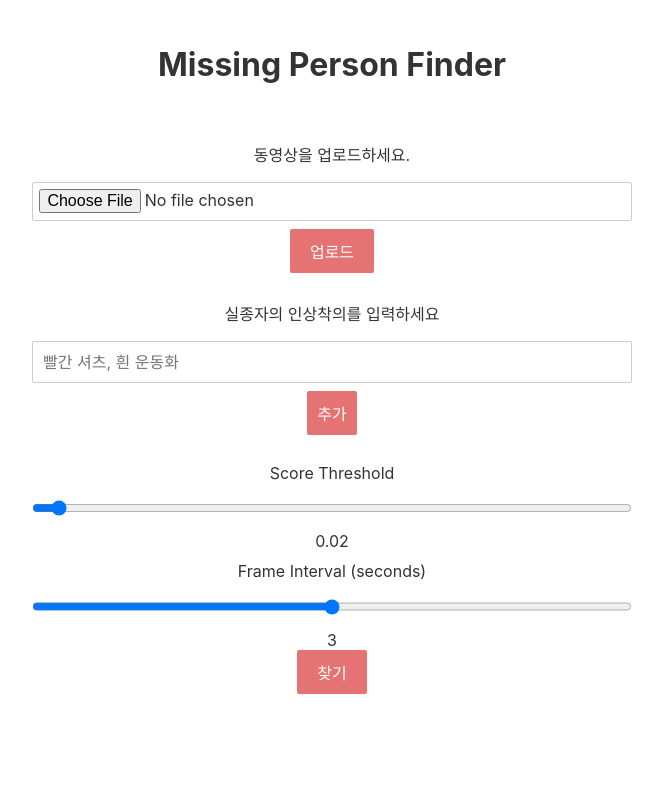
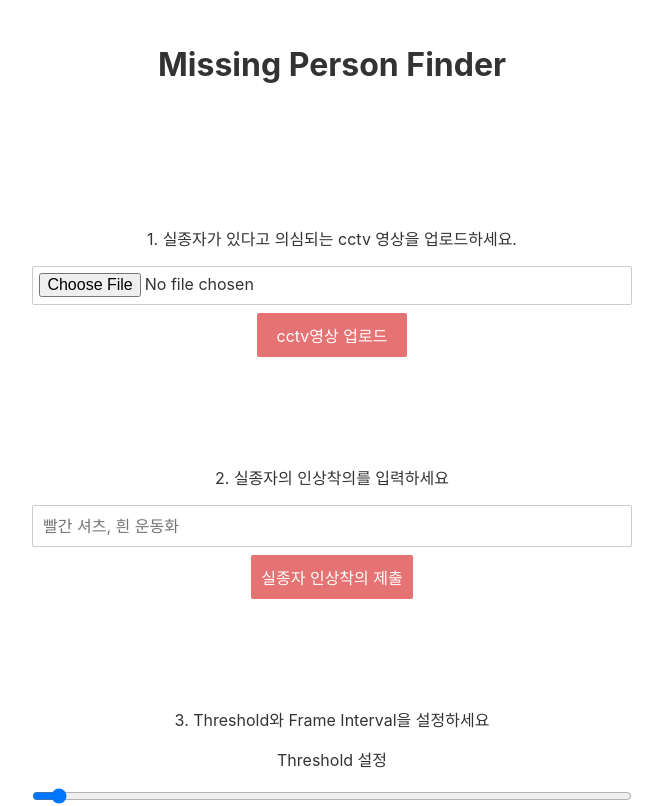
Before and after one commit to wantedPNU/wanted_frontend, a Svelte app: page / in a window 1280 px wide. Shown: the top 806 px of the page, without its empty margins (308-971 px from the left). Built offline with nearby package versions, Linux system fonts and the light colour scheme.

Commit message:
feat : tooltip added, parameter added

```diff
--- /dev/null
+++ b/src/main/Tooltip.svelte
@@ -0,0 +1,49 @@
+<script>
+	export let title = '';
+	let isHovered = false;
+	let x = 0;
+	let y = 0;
+
+	function mouseOver(event) {
+		isHovered = true;
+		updatePosition(event);
+	}
+	function mouseMove(event) {
+		updatePosition(event);
+	}
+	function mouseLeave() {
+		isHovered = false;
+	}
+
+	function updatePosition(event) {
+		x = event.pageX + 5;
+		y = event.pageY + 5;
+	}
+</script>
+
+<!-- svelte-ignore a11y-no-static-element-interactions -->
+<!-- svelte-ignore a11y-mouse-events-have-key-events -->
+<div
+	on:mouseover={mouseOver}
+	on:mouseleave={mouseLeave}
+	on:mousemove={mouseMove}>
+	<slot />
+</div>
+
+{#if isHovered}
+	<div style="top: {y}px; left: {x}px;" class="tooltip">{title}</div>
+{/if}
+
+<style>
+	.tooltip {
+		border: 1px solid #ddd;
+		box-shadow: 1px 1px 1px #ddd;
+		background: white;
+		border-radius: 4px;
+		padding: 4px;
+		position: absolute;
+		pointer-events: none; /* 툴팁 자체가 마우스 이벤트에 반응하지 않도록 설정 */
+		transition: transform 0.1s ease; /* 부드러운 이동을 위해 추가 */
+		transform: translate(5px, 5px); /* 살짝 이동 */
+	}
+</style>
--- a/src/main/main.svelte
+++ b/src/main/main.svelte
@@ -2,6 +2,7 @@
     import { onMount } from "svelte";
     import HeroBanner from "./heroBanner.svelte";
     import downloadBlob from "../util/downloadBlob";
+	import Tooltip from "./Tooltip.svelte"; // Tooltip 컴포넌트 가져오기
 
     let files;
     let value = '';
@@ -12,11 +13,10 @@
 
     let processing = false; // 상태 변수 추가
     let completed = false; // 상태 변수 추가
+    let isNotReadyForSearch = false;
     let resultFileUrl = ''; // 결과 파일 URL
 
     function handleUpload() {
-
-
         if (files && files.length > 0) {
             const formData = new FormData(); //form data라는게 있길래 넣어봄.
             formData.append('filename', "testfile");
@@ -30,27 +30,36 @@
             })
             .then((response) => response.json())
             .then((result) => {
+                alert("탐색할 동영상이 업로드 되었습니다.");
                 console.log('Success:', result);
             })
             .catch((error) => {
                 console.error('Error:', error);
             });
         } else {
-            alert("no file selected");
+            alert("선택된 파일이 없습니다.");
             console.error('No file selected.');
         }
     }
 
     async function handleAddQuery(queryString) {
         let url = `${apiUrl}/query`;
-        const res = await fetch(url, {
+        if(queryString.length > 0){
+            const res = await fetch(url, {
             method: 'POST',
             headers: {
                 "Content-Type": "application/json",
             },
             body: JSON.stringify({ query: queryString }),
             mode: 'no-cors',
-        });
+            }).then((result) => {
+                alert("탐색할 대상을 추가했습니다.");
+            });
+        }else{
+            alert("쿼리가 비었습니다.");
+            console.error('No query added.');
+        }
+
     }
 
     async function handleStartSearch() {
@@ -74,8 +83,9 @@
 
 
     const strAsset = {
-        uploadVideo: "동영상을 업로드하세요.",
-        enterQuery: "실종자의 인상착의를 입력하세요",
+        uploadVideo: "1. 실종자가 있다고 의심되는 cctv 영상을 업로드하세요.",
+        enterQuery: "2. 실종자의 인상착의를 입력하세요",
+        controlParameter: "3. Threshold와 Frame Interval을 설정하세요",
         startSearch: "찾기"
     };
 </script>
@@ -86,21 +96,26 @@
     <div class="upload-video">
         <p>{strAsset.uploadVideo}</p>
         <input id="fileUpload" type="file" bind:files>
-        <button on:click={handleUpload}>업로드</button>
+        <button on:click={handleUpload}>cctv영상 업로드</button>
     </div>
 
     <div class="input-query">
         <p>{strAsset.enterQuery}</p>
         <input id="queryInput" bind:value={queryString} placeholder="빨간 셔츠, 흰 운동화" />
-        <button on:click={() => handleAddQuery(queryString)}>추가</button>
+        <button on:click={() => handleAddQuery(queryString)}>실종자 인상착의 제출</button>
     </div>
 
     <div class="controls">
-        <label for="scoreThreshold">Score Threshold</label>
+        <p>{strAsset.controlParameter}</p>
+        <Tooltip title="Score Threshold는 YOLO 모델이 객체를 인식할 때, 해당 객체가 무엇인지 확신하는 정도를 결정하는 값입니다. 이 값이 높을수록 모델이 확신하는 경우에만 객체로 인식하며, 낮을수록 더 많은 객체를 인식하지만 그만큼 오탐지가 발생할 가능성도 높아집니다">
+            <label for="scoreThreshold">Threshold 설정</label>
+        </Tooltip>
         <input id="scoreThreshold" type="range" min="0" max="1" step="0.002" bind:value={scoreThreshold} />
         <span>{scoreThreshold}</span>
 
-        <label for="frameInterval">Frame Interval (seconds)</label>
+        <Tooltip title="Frame Interval은 YOLO 모델이 비디오를 분석할 때, 몇 프레임마다 객체 인식을 수행할지를 결정하는 값입니다. 이 값이 클수록 더 적은 프레임에서만 분석을 하여 처리 속도가 빨라지지만, 중요한 장면을 놓칠 가능성이 높아질 수 있습니다.">
+            <label for="frameInterval">Frame Interval(초 단위)</label>
+        </Tooltip>
         <input id="frameInterval" type="range" min="1" max="5" step="1" bind:value={frameInterval} />
         <span>{frameInterval}</span>
 
@@ -115,10 +130,12 @@
                 </a>
             </div>
         {:else}
-            <button on:click={handleStartSearch}>{strAsset.startSearch}</button>
+            <button id="searchStart" disbled='{isNotReadyForSearch}'on:click={handleStartSearch}>{strAsset.startSearch}</button>
         {/if}
     </div>
 </div>
+
+
 
 <style>
     .container {
@@ -127,12 +144,16 @@
         padding: 20px;
     }
 
-    .upload-video,
-    .input-query,
+    .upload-video{
+        margin-top: 100px
+    }
+    .input-query{
+        margin-top: 100px
+    }
     .controls {
+        margin-top: 100px;
         margin-bottom: 20px;
     }
-
     .input-query input {
         width: 100%;
         padding: 10px;
```
Also changed, not shown: result (3).jpg (deleted), 1 other file (tests, documents, lock files or other folders).
